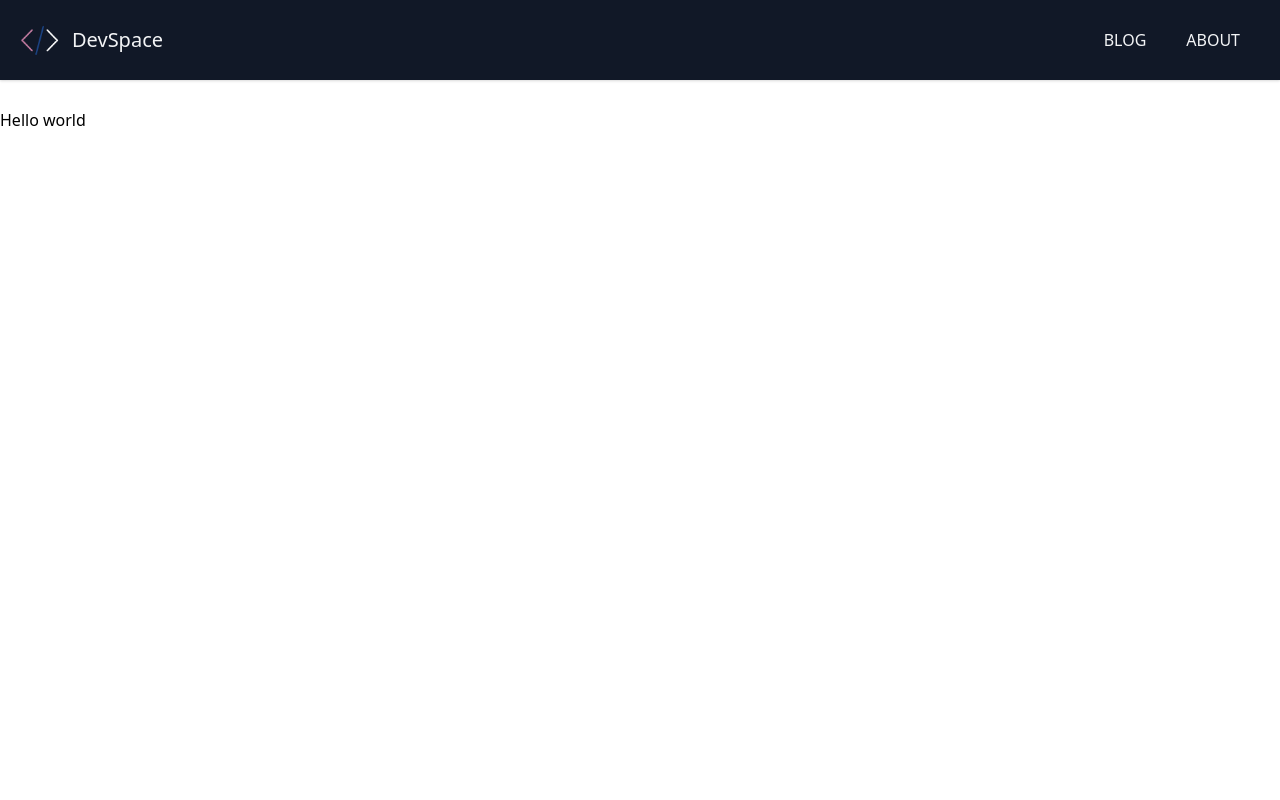
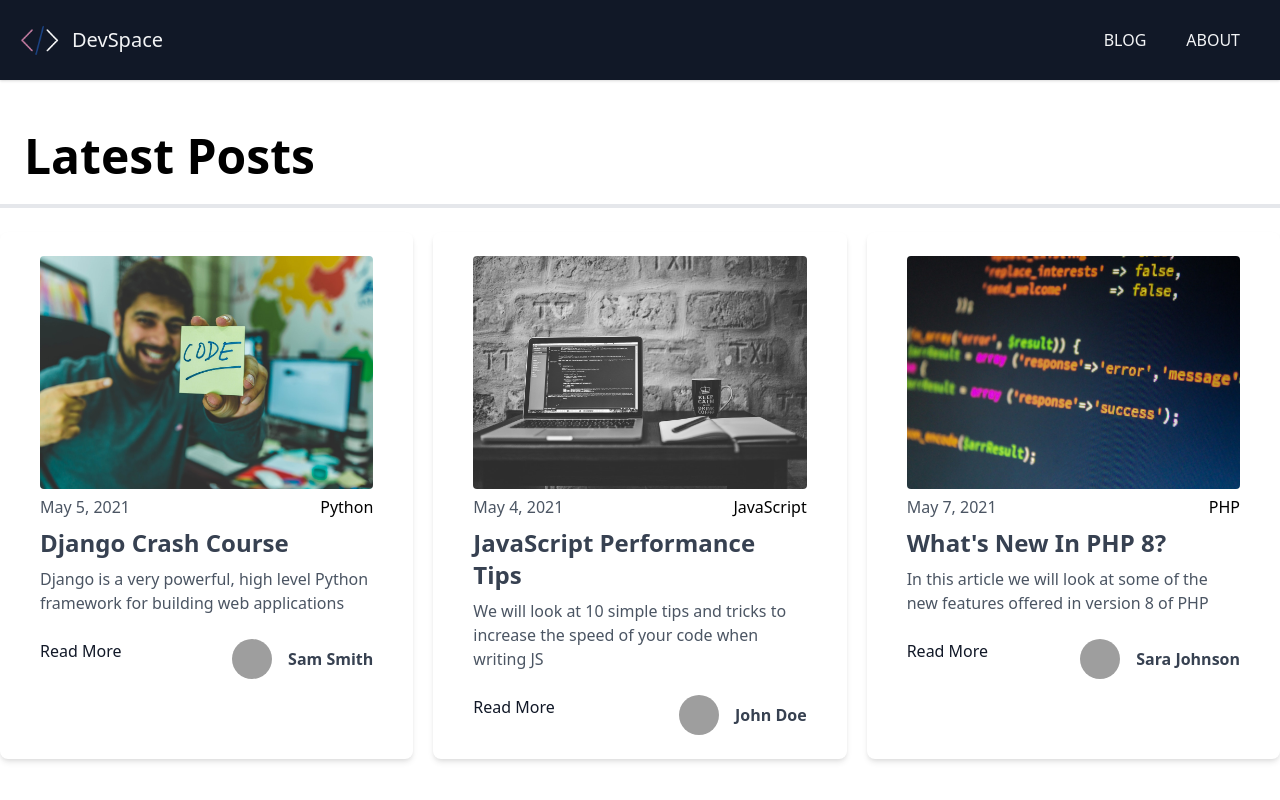
Before and after one commit to MrAdamUs/blog-using-nextjs, a Next.js app: page / in a window 1280 px wide. Shown: the top 800 px of the page. Built offline with nearby package versions, Linux system fonts and the light colour scheme; grey boxes are pictures that could not be loaded.

Commit message:
create posts components and fetch posts

```diff
--- /dev/null
+++ b/components/Post.js
@@ -0,0 +1,36 @@
+/* eslint-disable @next/next/no-img-element */
+import Link from 'next/link'
+import Image from 'next/image'
+
+export default function Post({post}) {
+  return (
+    <div className="w-full px-10 py-6 bg-white rounded-lg shadow-md mt-6">
+      <Image src={post.frontmatter.cover_image} alt='test' height={420} width={600} className='mb-4 rounded'  />
+      <div className="flex justify-between items-center">
+        <span className="font-light text-gray-600">{post.frontmatter.date}</span>
+        <div>{post.frontmatter.category}</div>
+      </div>
+      <div className="mt-2">
+        <Link href={`/blog/${post.slug}`}>
+          <a className="text-2xl text-gray-700 font-bold hover:underline">
+            {post.frontmatter.title}
+          </a>
+        </Link>
+        <p className="mt-2 text-gray-600">
+          {post.frontmatter.excerpt}
+        </p>
+      </div>
+      <div className="flex justify-between items center mt-6">
+        <Link href={`/blog/${post.slug}`} >
+          <a className="text-gray-900 hover:text-blue-600">Read More</a>
+        </Link>
+        <div className="flex items-center">
+          <img src={post.frontmatter.author_image} alt="testt"   className="mx-4 w-10 h-10 object-cover rounded-full hidden sm:block" />
+          <h3 className="text-gray-700 font-bold">
+            {post.frontmatter.author}
+          </h3>
+        </div>
+      </div>
+    </div>
+  )
+}
--- a/pages/index.js
+++ b/pages/index.js
@@ -2,12 +2,24 @@
 import path from 'path'
 import matter from 'gray-matter'
 import Layout from '../components/Layout'
+import Link from 'next/link'
+import Post from '../components/Post'
 
 export default function HomePage({posts}) {
   console.log(posts)
   return (
     <Layout >
-      <h1>Hello world</h1>
+      <h1 className="text-5xl border-b-4 p-6 font-bold">Latest Posts</h1>
+      <div className="grid  md:grid-cols-2 lg:grid-cols-3 gap-5">
+        {posts.map((post , index) => (
+          <Post key={index} post={post} />
+        ))}
+      </div>
+      <Link href='/blog'>
+        <a className="block text-center border border-gray-500 text-gray-800 rounded-md py-4 my-5 transition duration-500 ease select-none hover:text-white hover:bg-gray-900 focus:outline-none focus:shadow-outline w-full">
+          All Posts
+        </a>
+      </Link>
     </Layout>
   )
 }
```
